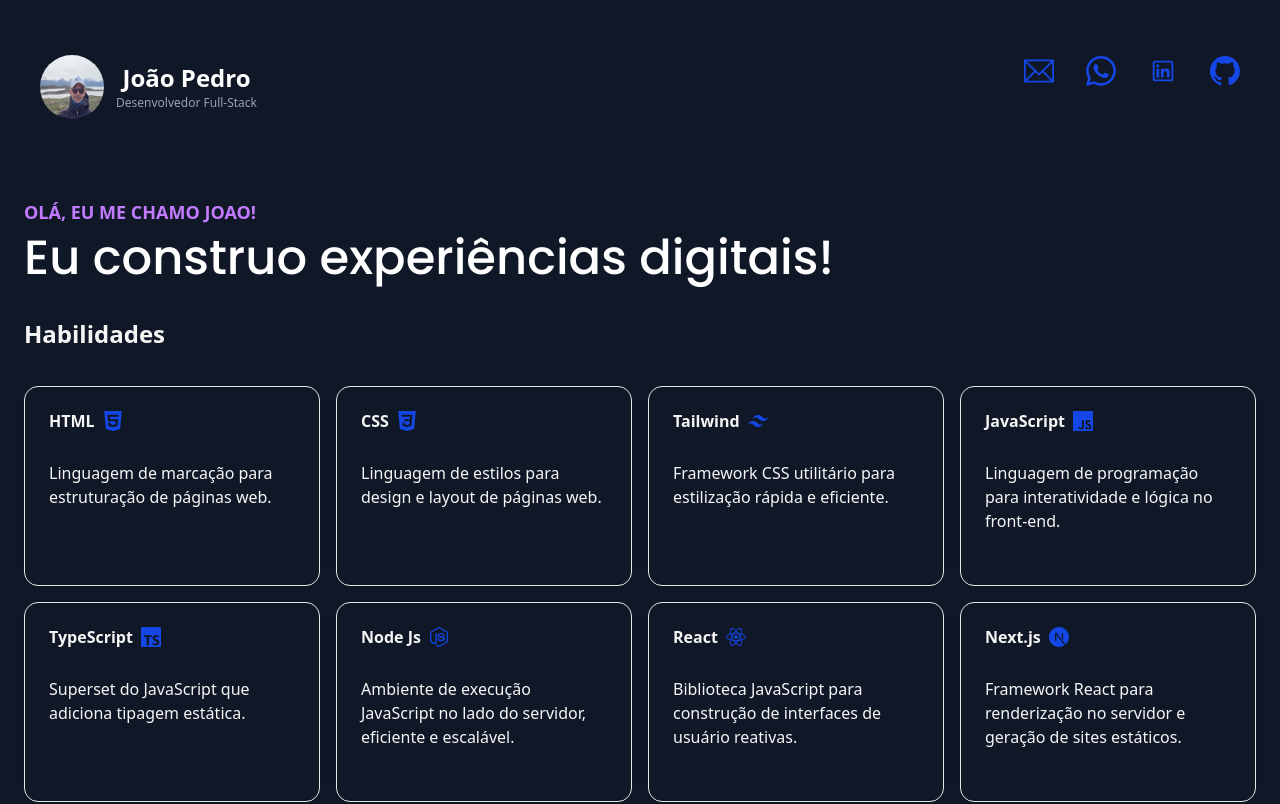
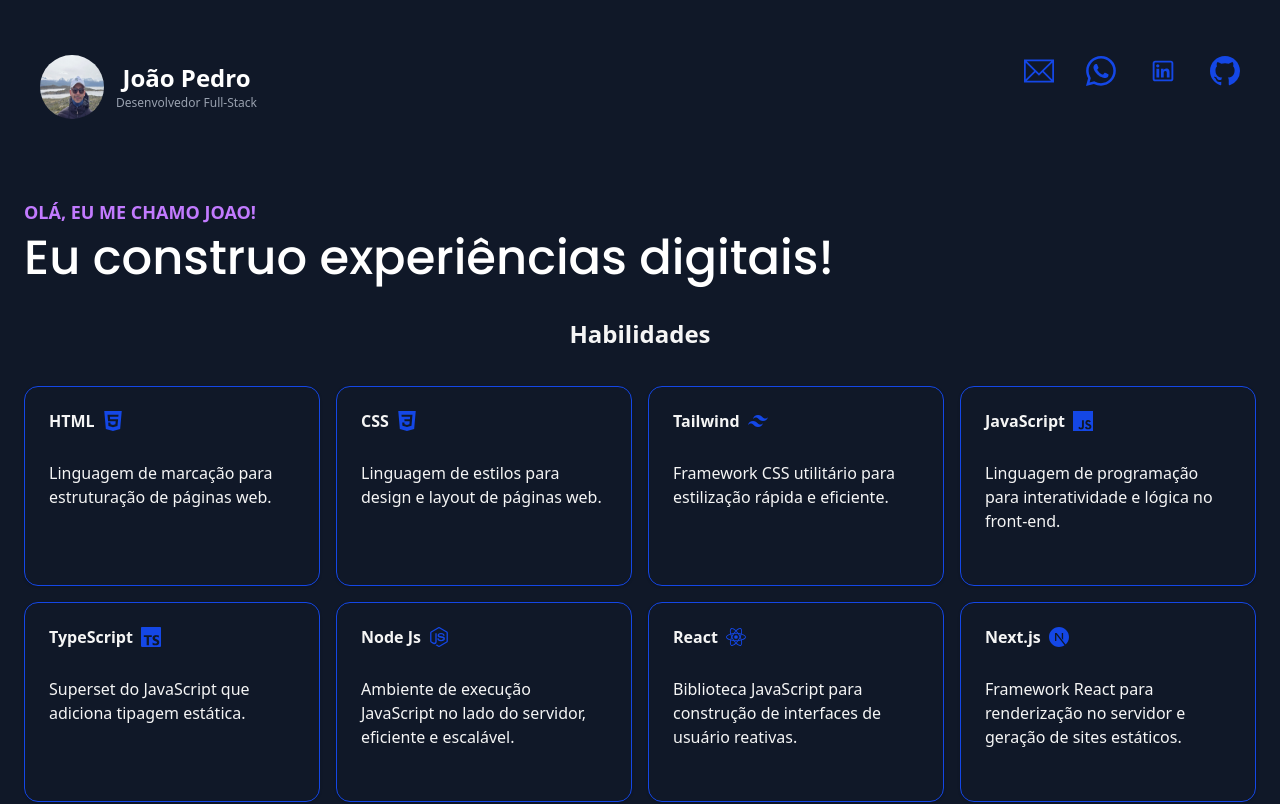
Before and after one commit to JoaoFPedro/profile-dev, a Next.js app: page / in a window 1280 px wide. Shown: the top 804 px of the page. Built offline with nearby package versions, Linux system fonts and the light colour scheme.

Commit message:
refac: changing border color

```diff
--- a/app/_components/profile-skils.tsx
+++ b/app/_components/profile-skils.tsx
@@ -93,11 +93,13 @@ const icons = [
 const ProfileSkilss = () => {
   return (
     <>
-      <h1 className="text-muted px-6 py-3 text-2xl font-bold">Habilidades</h1>
+      <h1 className="text-muted px-6 py-3 text-center text-2xl font-bold">
+        Habilidades
+      </h1>
       <div className="flex flex-wrap justify-center gap-4 p-6">
         {icons.map((item, index) => (
           <div key={index} className="h-50 w-60 flex-grow">
-            <Card className="flex h-full flex-col bg-gray-900">
+            <Card className="flex h-full flex-col border-blue-700 bg-gray-900">
               <CardHeader>
                 <CardTitle>
                   <div className="flex items-center gap-2">
```
